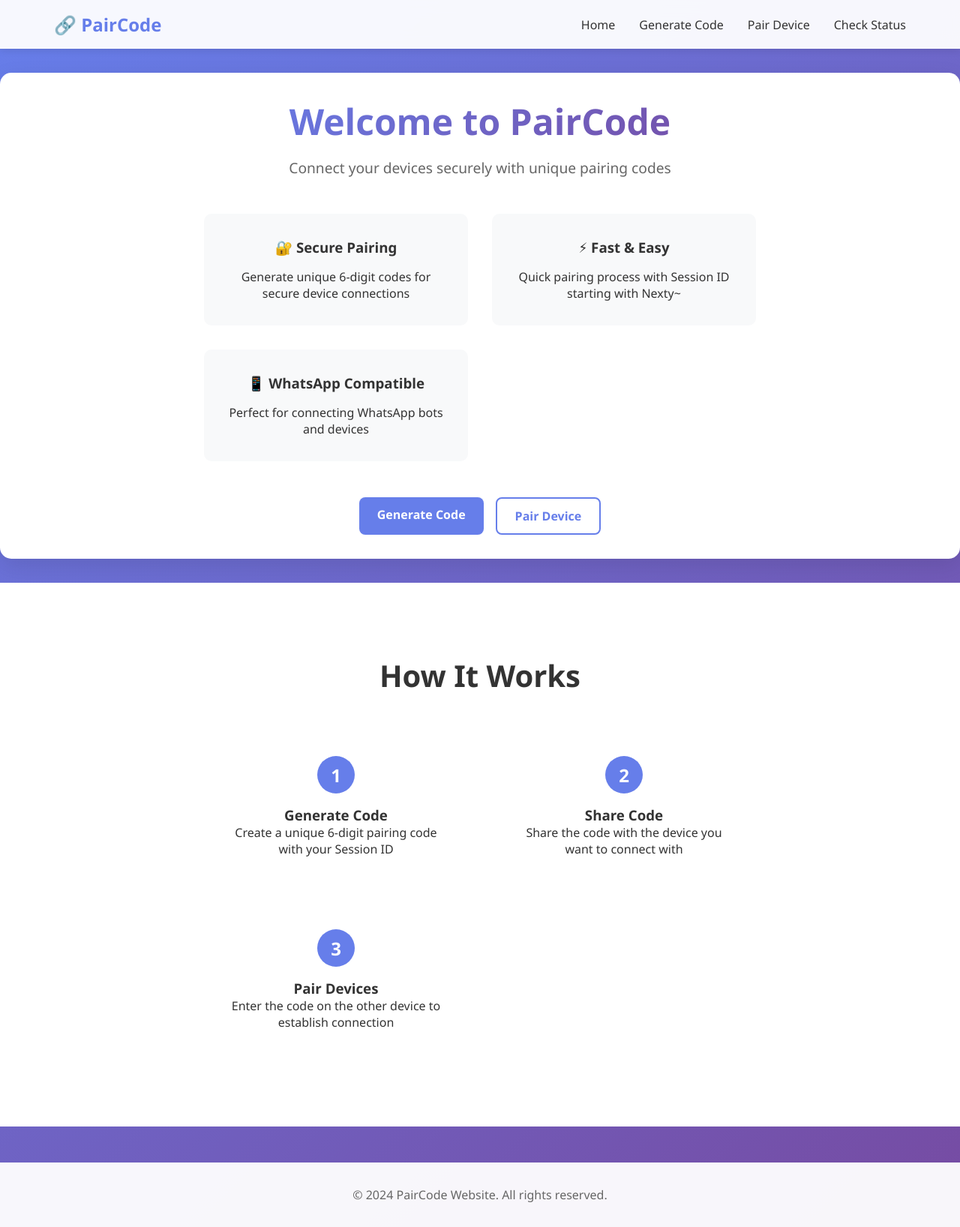
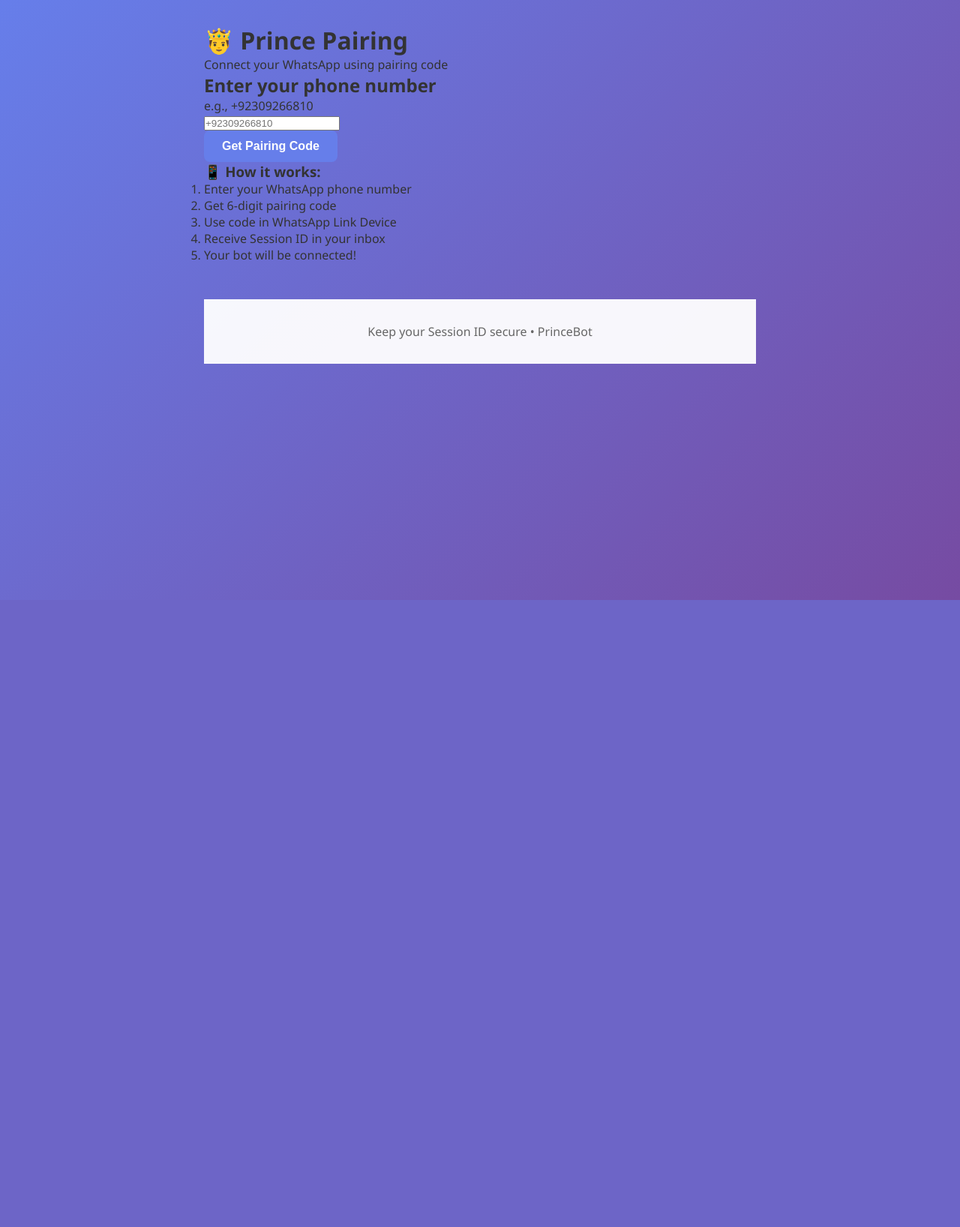
Before and after one commit to nexty22/pairsite, a Flask app: template templates/index.html in a window 1280 px wide. Shown: the whole page at 75% size. After the commit the page ends 800 px from the top, so only its background shows below. Run offline with Flask 3, Linux system fonts and the light colour scheme; the template is opened without the code that fills it, so the values that code supplies are empty.

Commit message:
Update index.html

```diff
--- a/templates/index.html
+++ b/templates/index.html
@@ -1,53 +1,48 @@
-{% extends "layout.html" %}
-
-{% block content %}
-<div class="hero-section">
+<!DOCTYPE html>
+<html lang="en">
+<head>
+    <meta charset="UTF-8">
+    <meta name="viewport" content="width=device-width, initial-scale=1.0">
+    <title>Prince Pairing - WhatsApp Link Device</title>
+    <link rel="stylesheet" href="{{ url_for('static', filename='style.css') }}">
+</head>
+<body>
     <div class="container">
-        <h1 class="hero-title">Welcome to PairCode</h1>
-        <p class="hero-subtitle">Connect your devices securely with unique pairing codes</p>
-
-        <div class="hero-features">
-            <div class="feature-card">
-                <h3>🔐 Secure Pairing</h3>
-                <p>Generate unique 6-digit codes for secure device connections</p>
-            </div>
-            <div class="feature-card">
-                <h3>⚡ Fast & Easy</h3>
-                <p>Quick pairing process with Session ID starting with Nexty~</p>
-            </div>
-            <div class="feature-card">
-                <h3>📱 WhatsApp Compatible</h3>
-                <p>Perfect for connecting WhatsApp bots and devices</p>
-            </div>
+        <div class="header">
+            <h1>🤴 Prince Pairing</h1>
+            <p>Connect your WhatsApp using pairing code</p>
         </div>
 
-        <div class="hero-actions">
-            <a href="/generate" class="btn btn-primary">Generate Code</a>
-            <a href="/pair" class="btn btn-secondary">Pair Device</a>
+        <div class="card">
+            <h2>Enter your phone number</h2>
+            <p class="subtitle">e.g., +92309266810</p>
+
+            {% if error %}
+            <div class="error-message">{{ error }}</div>
+            {% endif %}
+
+            <form action="/start-pairing" method="POST" class="phone-form">
+                <div class="input-group">
+                    <input type="tel" name="phone_number" placeholder="+92309266810" required class="phone-input">
+                </div>
+                <button type="submit" class="btn btn-primary">Get Pairing Code</button>
+            </form>
+        </div>
+
+        <div class="info-card">
+            <h3>📱 How it works:</h3>
+            <ol>
+                <li>Enter your WhatsApp phone number</li>
+                <li>Get 6-digit pairing code</li>
+                <li>Use code in WhatsApp Link Device</li>
+                <li>Receive Session ID in your inbox</li>
+                <li>Your bot will be connected!</li>
+            </ol>
+        </div>
+
+        <div class="footer">
+            <p>Keep your Session ID secure • PrinceBot</p>
         </div>
     </div>
-</div>
-
-<div class="info-section">
-    <div class="container">
-        <h2>How It Works</h2>
-        <div class="steps">
-            <div class="step">
-                <div class="step-number">1</div>
-                <h3>Generate Code</h3>
-                <p>Create a unique 6-digit pairing code with your Session ID</p>
-            </div>
-            <div class="step">
-                <div class="step-number">2</div>
-                <h3>Share Code</h3>
-                <p>Share the code with the device you want to connect with</p>
-            </div>
-            <div class="step">
-                <div class="step-number">3</div>
-                <h3>Pair Devices</h3>
-                <p>Enter the code on the other device to establish connection</p>
-            </div>
-        </div>
-    </div>
-</div>
-{% endblock %}
+</body>
+</html>
```
